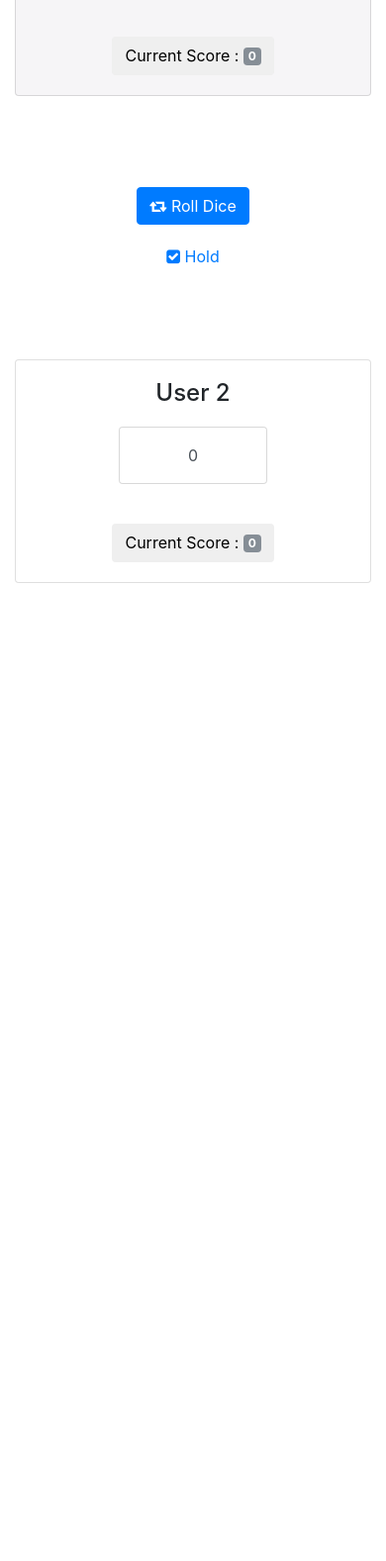
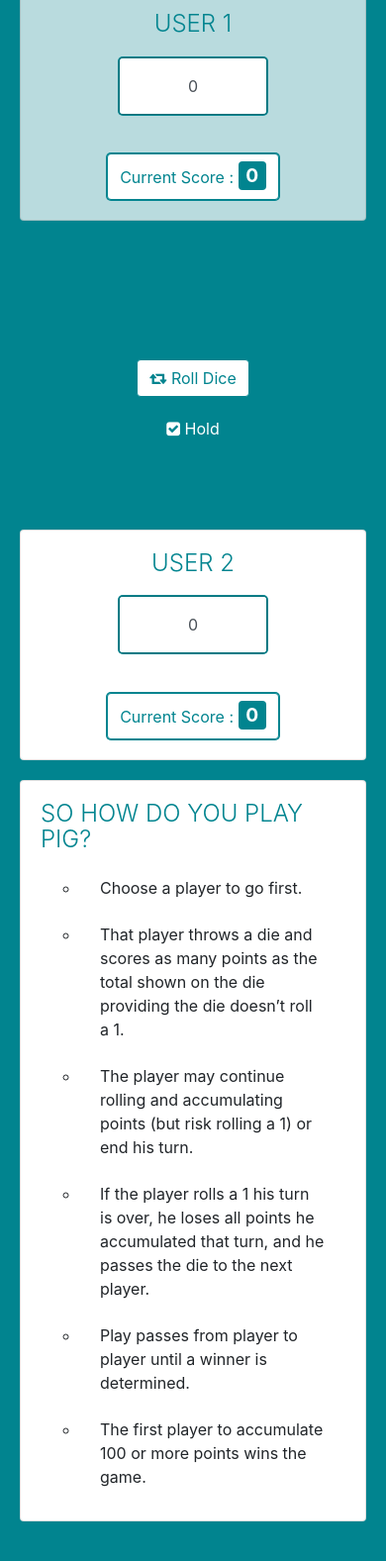
Before and after one commit to srisrim/Javascript-Workouts, a plain HTML site: page dice/index.html in a window 390 px wide. Shown: the part 128-1705 px from the top of the page at 99% size. Before the commit the page ends 844 px from the top, so only its background shows below. Drawn offline with nearby package versions, Linux system fonts and the light colour scheme.

Commit message:
Dice Update

```diff
--- a/dice/assets/script.js
+++ b/dice/assets/script.js
@@ -1,6 +1,5 @@
-var score0, score1, currentScore,totalScore;
-score0 = 0;
-score1 = 0;
+var scores, currentScore, totalScore;
+scores = [0, 0];
 currentScore = 0;
 totalScore = 0;
 activePlayer = 0;
@@ -11,27 +10,69 @@ document.querySelector('#score-0').textContent = 0;
 document.querySelector('#score-1').textContent = 0;
 document.querySelector('#current-score-0').textContent = 0;
 document.querySelector('#current-score-1').textContent = 0;
-document.querySelector('#dice-img img').style.display = 'none';
+document.querySelector('#dice-img img').style.visibility = 'hidden';
 
-document.querySelector('.dice-roll .btn').addEventListener('click', function () {
+document.querySelector('.btn-roll-dice').addEventListener('click', function () {
     //1. Find Random Number
     var dice = Math.floor(Math.random() * 6) + 1;
-    console.log(dice);
 
     //2. Display the result
     document.querySelector('#dice-img img').src = 'assets/img/dice-clipart-' + dice + '.png';
-    document.querySelector('#dice-img img').style.display = 'block';
+    document.querySelector('#dice-img img').style.visibility = 'visible';
 
     //3. Update the Total score if the rolled out number was not 1
-    if(dice !== 1) {
-        debugger;
+    if (dice !== 1) {
         totalScore += dice;
-        console.log(totalScore);
-        document.querySelector('#current-score-'+ activePlayer).innerHTML = totalScore;
+        document.querySelector('#current-score-' + activePlayer).innerHTML = totalScore;
+
     } else {
-        activePlayer === 0 ? activePlayer = 1 : activePlayer = 0;
-        totalScore = 0;
-        document.querySelector('.user-0').classList.toggle('active');
-        document.querySelector('.user-1').classList.toggle('active');
+        // activePlayer === 0 ? activePlayer = 1 : activePlayer = 0;
+        // totalScore = 0;
+        // document.getElementById('current-score-0').textContent = '0';
+        // document.getElementById('current-score-1').textContent = '0';
+
+        // document.querySelector('.user-0').classList.toggle('active');
+        // document.querySelector('.user-1').classList.toggle('active');
+
+        // document.querySelector('#dice-img img').style.display = 'none';
+        nextPlayer();
     }
 });
+
+//4. Save totalScore and update in respective user scores
+document.querySelector('#hold-score').addEventListener('click', function () {
+    // var dom = document.querySelector('#score-' + activePlayer)
+    // dom.innerHTML = totalScore;
+
+    //Add totalScore to Player
+    scores[activePlayer] += totalScore;
+
+    //Update UI
+    document.querySelector('#score-' + activePlayer).textContent = scores[activePlayer];
+
+    //Check if Player won the game or not
+    var target = document.querySelector('#score-' + activePlayer).textContent;
+    //console.log('target is : ' + target + 'for' + '#score-' + activePlayer);
+    if (target >= 20) {
+        document.querySelector('#name-' + activePlayer).textContent = 'Winner';
+        document.querySelector('#name-' + activePlayer).classList.add('winner');
+        document.querySelector('#dice-img img').style.visibility = 'hidden';
+        document.querySelector('.user-' + activePlayer).classList.remove('active');
+    } else {
+        //Next Players Turn
+        nextPlayer();
+    }
+
+})
+
+function nextPlayer() {
+    activePlayer === 0 ? activePlayer = 1 : activePlayer = 0;
+    totalScore = 0;
+    document.getElementById('current-score-0').textContent = '0';
+    document.getElementById('current-score-1').textContent = '0';
+
+    document.querySelector('.user-0').classList.toggle('active');
+    document.querySelector('.user-1').classList.toggle('active');
+
+    document.querySelector('#dice-img img').style.visibility = 'hidden';
+}
--- a/dice/assets/style.css
+++ b/dice/assets/style.css
@@ -1,3 +1,35 @@
+body {
+    background-color: #fafafa;
+    margin: 60px auto;
+}
+.mb-20{
+    margin-bottom: 20px;
+}
+#js-app {
+    background: #01848f;
+    padding: 20px;
+}
+#js-app .page-header {
+    color: #fff;
+    text-transform: uppercase;
+    font-size: 2rem;
+}
+#js-app button{
+    color: #01848f;
+    background-color: #ffffff;
+    border-color: #01848f;
+    cursor: pointer;
+    box-shadow: 0 0 0 1px rgb(1, 132, 143);
+}
+#js-app .btn-primary:hover {
+    color: #fff;
+    background-color: #01848f;
+    border-color: #ffffff;
+}
+#js-app a {
+    color: #fff;
+    text-decoration: none;
+}
 .score {
     text-align: center;
     padding: 8px 0;
@@ -8,12 +40,13 @@
     display: inline-block;
     padding: 18px;
     margin: 0 0 16px;
+    box-shadow: 0 0 0 1px rgb(1, 132, 143);
 }
-.card  {
+.player-card  {
     text-align: center;
 }
 .active {
-    background: #f6f5f7;
+    background: #b9dbde;
 }
 .dice-block {
     text-align: center;
@@ -24,8 +57,10 @@
     margin-top: 10px;
 }
 #dice-img img {
-    max-width: 30px;
+    max-width: 40px;
     margin: 0 auto;
+    background: #fff;
+    padding: 4px;
 }
 .active-user {
     font-size: 1rem;
@@ -36,3 +71,33 @@
 .active .user-status {
     display: inline-block;
 }
+#js-app .card-title {
+    margin-bottom: .75rem;
+    text-transform: uppercase;
+    font-weight: 300;
+    color: #01848f;
+}
+.user-status i {
+    color: #8BC34A;
+}
+.rules-card .list-group{
+    padding-left: 40px;
+}
+.rules-card .list-group-item {
+    border: none;
+    display: list-item;
+    list-style-type: circle;
+}
+#js-app .badge {
+    font-size: 1.2em;
+    background-color: #01848f;
+}
+.winner {
+    font-weight: bold;
+}
+
+@media screen and (max-width: 768px) {
+    body {
+        margin: 0 auto;
+    }
+}
--- a/dice/index.html
+++ b/dice/index.html
@@ -14,16 +14,16 @@
 
 <body>
 	<div class="container" id="js-app">
-		<!--<div class="row">
+		<div class="row mb-20">
 			<div class="col-sm-12">
-				<h1 class="page-header text-center">JavaScript - GameApp </h1>
+				<h1 class="page-header text-center">JavaScript - Pig Game </h1>
 			</div>
-		</div>-->
-		<div class="row">
+		</div>
+		<div class="row mb-20">
 			<div class="col-sm-5">
-				<div class="card user-0 active">
+				<div class="card user-0 active player-card">
 					<div class="card-body">
-						<h4 class="card-title">User 1 <span class="user-status"><i class="fa fa-circle fa-xs" aria-hidden="true"></i></span></h4>
+						<h4 class="card-title" id="name-0">User 1</h4>
 						<div class="score">
 							<label class="form-control" id="score-0">100</label>
 						</div>
@@ -41,17 +41,17 @@
 						<img alt="Dice" src="assets/img/dice-clipart-1.png" class="img-responsive" id="dice-src">
 					</div>
 					<div class="dice-roll">
-						<button class="btn btn-primary"> <i class="fa fa-retweet" aria-hidden="true"></i> Roll Dice</button>
+						<button class="btn btn-primary btn-roll-dice"> <i class="fa fa-retweet" aria-hidden="true"></i> Roll Dice</button>
 					</div>
 					<div class="save-dice">
-						<a href="#"><i class="fa fa-check-square" aria-hidden="true"></i> Hold</a>
+						<a href="#" id="hold-score"><i class="fa fa-check-square" aria-hidden="true"></i> Hold</a>
 					</div>
 				</div>
 			</div>
 			<div class="col-sm-5">
-				<div class="card user-1">
+				<div class="card user-1 player-card">
 					<div class="card-body">
-						<h4 class="card-title">User 2 <span class="user-status"><i class="fa fa-circle fa-xs" aria-hidden="true"></i></span></h4>
+						<h4 class="card-title" id="name-1">User 2</h4>
 						<div class="score">
 							<label class="form-control" id="score-1">100</label>
 						</div>
@@ -60,6 +60,26 @@
 								Current Score : <span class="badge badge-secondary" id="current-score-1">4</span>
 							</button>
 						</div>
+					</div>
+				</div>
+			</div>
+		</div>
+		<div class="row mb-20">
+			<div class="col-sm-12">
+				<div class="card rules-card">
+					<div class="card-body">
+						<h4 class="card-title">So how do you play Pig?</h4>
+						<ul class="list-group">
+							<li class="list-group-item">Choose a player to go first.</li>
+							<li class="list-group-item">That player throws a die and scores as many points as the total shown on the die providing the die doesn’t roll a
+								1.
+							</li>
+							<li class="list-group-item">The player may continue rolling and accumulating points (but risk rolling a 1) or end his turn.</li>
+							<li class="list-group-item">If the player rolls a 1 his turn is over, he loses all points he accumulated that turn, and he passes the die to the
+								next player.</li>
+							<li class="list-group-item">Play passes from player to player until a winner is determined.</li>
+							<li class="list-group-item">The first player to accumulate 100 or more points wins the game.</li>
+						</ul>
 					</div>
 				</div>
 			</div>
```
